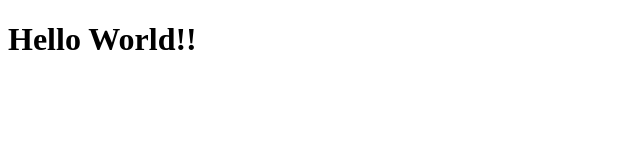
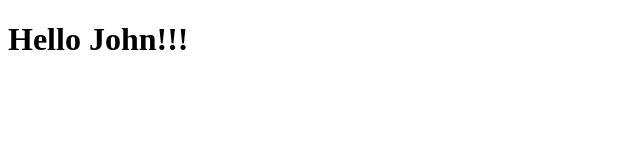
Before and after one commit to john-newland/MyJenkinsTest, a plain HTML site: page MyJenkinsTest/WebContent/index.html in a window 1280 px wide. Shown: the full height of the page, 0-640 px from the left. Drawn offline with Linux system fonts and the light colour scheme.

Commit message:
Hello to me

```diff
--- a/MyJenkinsTest/WebContent/index.html
+++ b/MyJenkinsTest/WebContent/index.html
@@ -5,6 +5,6 @@
 <title>Insert title here</title>
 </head>
 <body>
-<h1>Hello World!!</h1>
+<h1>Hello John!!!</h1>
 </body>
 </html>
```
